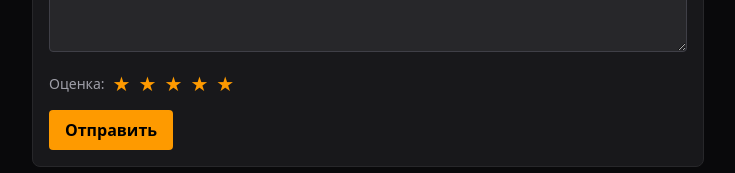
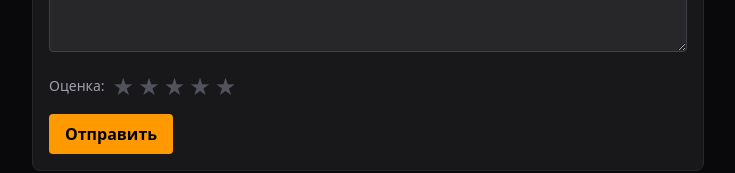
Before and after one commit to kalalinkirill7-ui/barbershop-web, a Next.js app: page / in a window 1280 px wide. Shown: the part 1013-1186 px from the top of the page, without its empty margins (272-1007 px from the left). Built offline with nearby package versions, Linux system fonts and the light colour scheme; no server answers; the database is empty.

Commit message:
Исправлены звёзды в отзывах

```diff
--- a/components/ReviewForm.jsx
+++ b/components/ReviewForm.jsx
@@ -5,11 +5,15 @@ import { supabase } from '@/lib/supabase'
 export default function ReviewForm() {
   const [name, setName] = useState('')
   const [text, setText] = useState('')
-  const [rating, setRating] = useState(5)
+  const [rating, setRating] = useState(0)
   const [status, setStatus] = useState('')
 
   const handleSubmit = async (e) => {
     e.preventDefault()
+    if (rating === 0) {
+      setStatus('Поставьте оценку')
+      return
+    }
     const { error } = await supabase.from('reviews').insert({
       author_name: name,
       text,
@@ -18,7 +22,7 @@ export default function ReviewForm() {
     if (error) setStatus('Ошибка: ' + error.message)
     else {
       setStatus('Спасибо за отзыв!')
-      setName(''); setText(''); setRating(5)
+      setName(''); setText(''); setRating(0)
     }
   }
 
@@ -31,12 +35,15 @@ export default function ReviewForm() {
         className="w-full px-3 py-2 bg-zinc-800 border border-zinc-700 rounded text-white" />
       <div className="flex items-center gap-2">
         <span className="text-sm text-zinc-400">Оценка:</span>
-        {[5,4,3,2,1].map(n => (
-          <button type="button" key={n} onClick={() => setRating(n)}
-            className={`text-xl ${n <= rating ? 'text-amber-500' : 'text-zinc-600'}`}>
-            ★
-          </button>
-        ))}
+        <div className="flex flex-row-reverse gap-1">
+          {[5,4,3,2,1].map(n => (
+            <button type="button" key={n} onClick={() => setRating(n)}
+              className={`text-2xl transition-colors ${n <= rating ? 'text-amber-500' : 'text-zinc-600 hover:text-amber-400'}`}>
+              ★
+            </button>
+          ))}
+        </div>
+        {rating > 0 && <span className="text-sm text-amber-500 ml-2">{rating}/5</span>}
       </div>
       <button type="submit" className="px-4 py-2 bg-amber-500 text-black font-semibold rounded hover:bg-amber-400">
         Отправить
```
